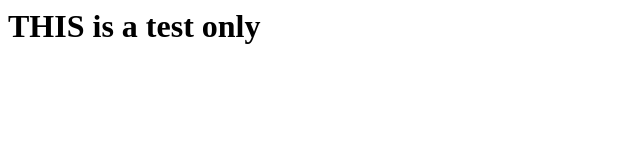
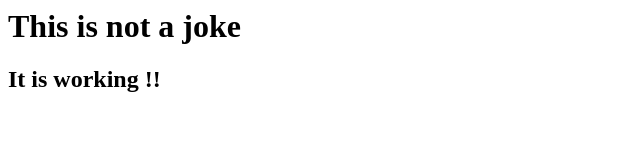
Before and after one commit to crc-ca-github/test, a plain HTML site: page index.html in a window 1280 px wide. Shown: the whole page, without its empty margins (0-640 px from the left). Drawn offline with Linux system fonts and the light colour scheme.

Commit message:
Update index.html

```diff
--- a/index.html
+++ b/index.html
@@ -1 +1,2 @@
-<h1>THIS is a test only</h1>
+<h1>This is not a joke</h1>
+<h2>It is working !!</h2>
```
